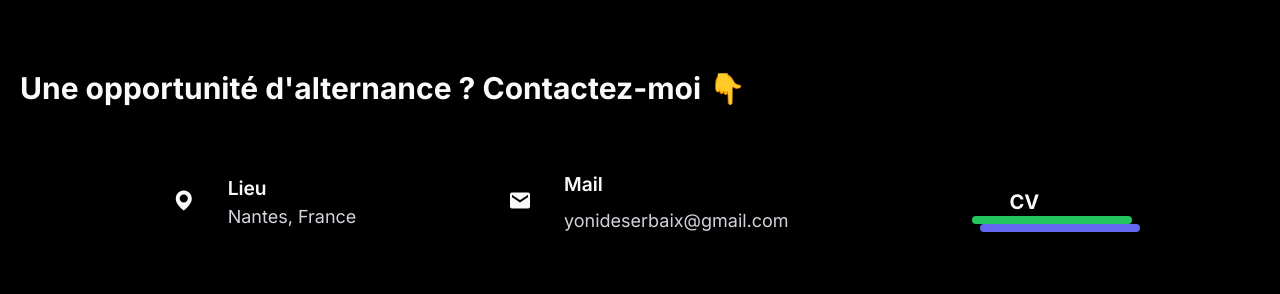
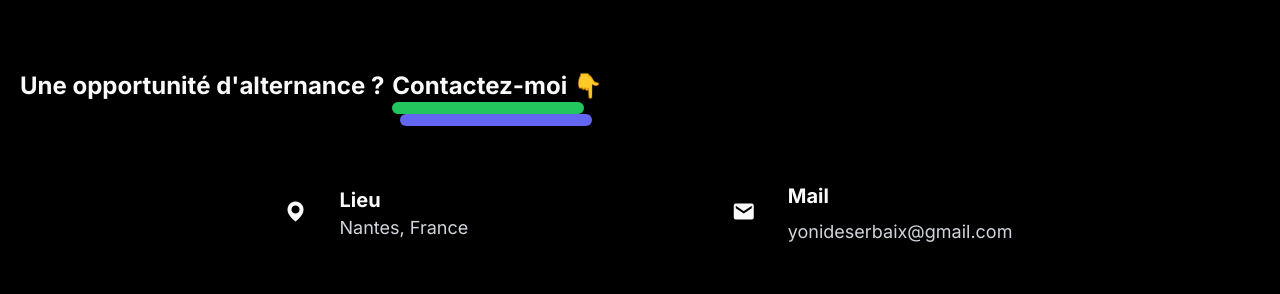
Before and after one commit to Yoni-Deserbaix/Portfolio, a Next.js app: page / in a window 1280 px wide. Shown: the part 2683-2977 px from the top of the page. Built offline with nearby package versions, Linux system fonts and the light colour scheme.

Commit message:
updates style contact section

```diff
--- a/src/app/components/Contact.tsx
+++ b/src/app/components/Contact.tsx
@@ -9,10 +9,13 @@ export default function Contact() {
         className="flex flex-col mt-28 items-center justify-center text-3xl -rotate-6"
       />
       <div>
-        <div className="mt-28 flex flex-row gap-2 max-xl:pl-16">
-          <p className="text-3xl font-bold">
-            Une opportunité d'alternance ? Contactez-moi 👇
-          </p>
+        <div className="mt-28 flex max-md:flex-col gap-2 max-xl:pl-16">
+          <p className="text-2xl font-bold ">Une opportunité d'alternance ?</p>
+          <h1 className="text-2xl font-bold hover:text-green-400 transition-all">
+            Contactez-moi 👇
+            <div className="w-48 h-3 bg-green-500 rounded-full"></div>
+            <div className="w-48 h-3 bg-indigo-500 rounded-full translate-x-2"></div>
+          </h1>
         </div>
 
         <div className="flex justify-evenly max-lg:flex-col max-lg:gap-4 mt-14 max-xl:pl-16">
@@ -21,16 +24,16 @@ export default function Contact() {
               <i className="bx bxs-map text-2xl"></i>
             </span>
             <div className="contact-box">
-              <h3 className="font-semibold text-[1.2rem]">Lieu</h3>
+              <h3 className="font-bold text-xl">Lieu</h3>
               <p className="text-lg text-gray-300">Nantes, France</p>
             </div>
           </div>
           <div className="contact-container  flex items-center gap-4">
-            <span className="shadow-[0_0_10px_rgba(0,0,0,0.1)] p-4 rounded-[50%] hover:scale-110 transition-all">
-              <i className="bx bxs-envelope text-2xl"></i>{" "}
+            <span className=" p-4 rounded-[50%] hover:scale-110 transition-all">
+              <i className="bx bxs-envelope text-2xl"></i>
             </span>
             <div className="flex flex-col gap-2">
-              <h3 className="font-semibold text-[1.2rem]">Mail</h3>
+              <h3 className="font-bold text-xl">Mail</h3>
               <a
                 href="mailto:yonideserbaix@gmail.com"
                 rel="noreferrer"
@@ -41,16 +44,6 @@ export default function Contact() {
               </a>
             </div>
           </div>
-          <Title
-            text="CV"
-            href=""
-            target="_blank"
-            rel="noreferrer"
-            className=" transition-all duration-[0.2s] text-center max-w-[200px] mt-[15px] px-12 py-[0.7rem] rounded-[5px] border-[none]  text-xl"
-          >
-            <i className="fa-solid fa-download" />
-            CV
-          </Title>
         </div>
       </div>
     </section>
```
